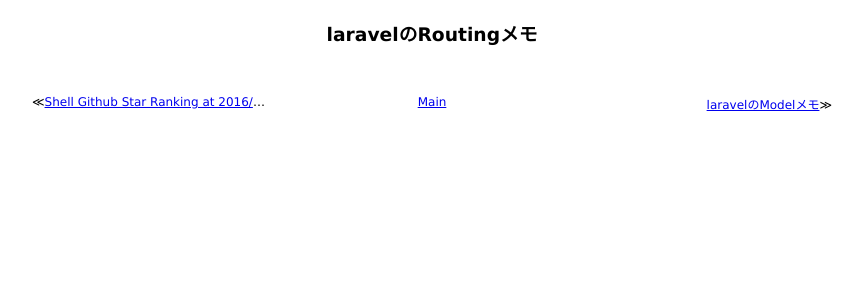
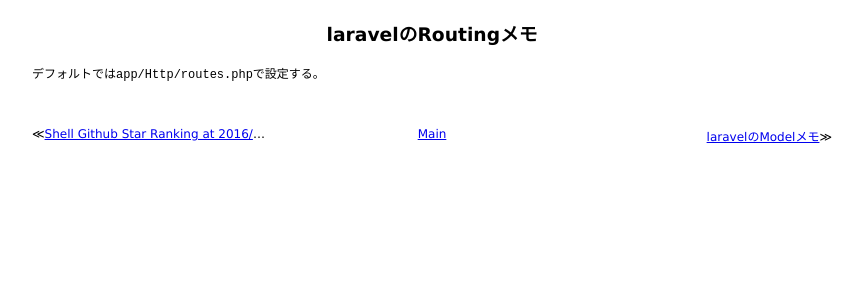
Before and after one commit to 38elements/38elements.github.com, a Jekyll site: the page built from _posts/2016-05-06-laravel-routing.md, in a window 1280 px wide. Shown: the top 300 px of the page, without its empty margins (208-1071 px from the left). Built offline with Jekyll 4.4.1, drawn with Linux system fonts in a browser that asks for light colours.

Commit message:
Update 2016-05-06-laravel-routing.md

```diff
--- a/_posts/2016-05-06-laravel-routing.md
+++ b/_posts/2016-05-06-laravel-routing.md
@@ -2,3 +2,4 @@
 layout: posts
 title: laravelのRoutingメモ
 ---
+デフォルトでは`app/Http/routes.php`で設定する。
```
